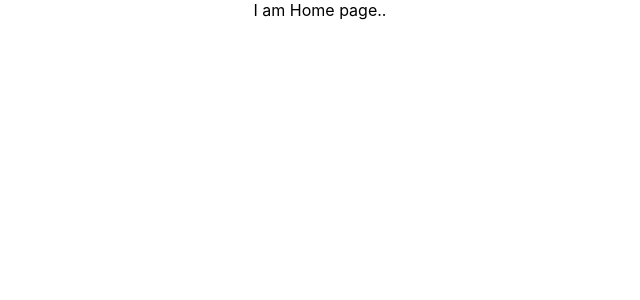
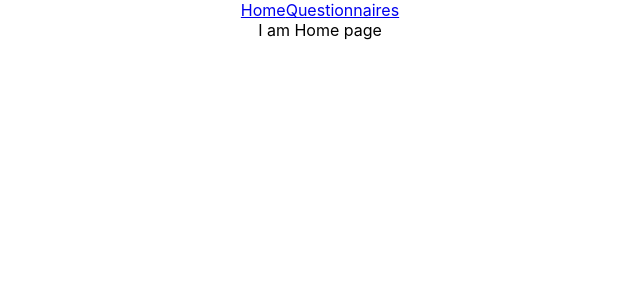
Before and after one commit to pricem14pc/ons-team-4, a React (Create React App) app: page / in a window 1280 px wide. Shown: the top 300 px of the page, without its empty margins (320-960 px from the left). Built offline with nearby package versions, Linux system fonts and the light colour scheme.

Commit message:
Added some structure to client side, multiple pages, and linking them with react-router-dom

```diff
--- a/package.json
+++ b/package.json
@@ -12,6 +12,7 @@
     "@types/react-dom": "^18.0.0",
     "react": "^18.2.0",
     "react-dom": "^18.2.0",
+    "react-router-dom": "^6.11.2",
     "react-scripts": "5.0.1",
     "typescript": "*",
     "web-vitals": "^2.1.0"
--- a/src/client/App.tsx
+++ b/src/client/App.tsx
@@ -1,10 +1,17 @@
+import { Link, Route, Routes } from 'react-router-dom';
 import './App.css';
 import Home from './pages/Home';
+import Questionnaires from './pages/Questionnaires';
 
 function App() {
   return (
     <div className="App">
-      <Home />
+      <Link to="/">Home</Link>
+      <Link to="/questionnaires">Questionnaires</Link>
+      <Routes>
+        <Route path="/" element={<Home />} />
+        <Route path="questionnaires" element={<Questionnaires />} />
+      </Routes>
     </div>
   );
 }
--- a/src/client/pages/Home.tsx
+++ b/src/client/pages/Home.tsx
@@ -1,3 +1,3 @@
 export default function Home() {
-  return <div>I am Home page..</div>;
+  return <div>I am Home page</div>;
 }
--- /dev/null
+++ b/src/client/pages/Questionnaires.tsx
@@ -0,0 +1,3 @@
+export default function Questionnaires() {
+  return <div>I am Questionnaire page</div>;
+}
--- a/src/index.tsx
+++ b/src/index.tsx
@@ -1,6 +1,7 @@
 import React from 'react';
 import ReactDOM from 'react-dom/client';
 import './index.css';
+import { BrowserRouter } from 'react-router-dom';
 import App from './client/App';
 import reportWebVitals from './client/reportWebVitals';
 
@@ -9,7 +10,9 @@ const root = ReactDOM.createRoot(
 );
 root.render(
   <React.StrictMode>
-    <App />
+    <BrowserRouter>
+      <App />
+    </BrowserRouter>
   </React.StrictMode>,
 );
 
```
Also changed, not shown: 2 other files (tests, documents, lock files or other folders).
